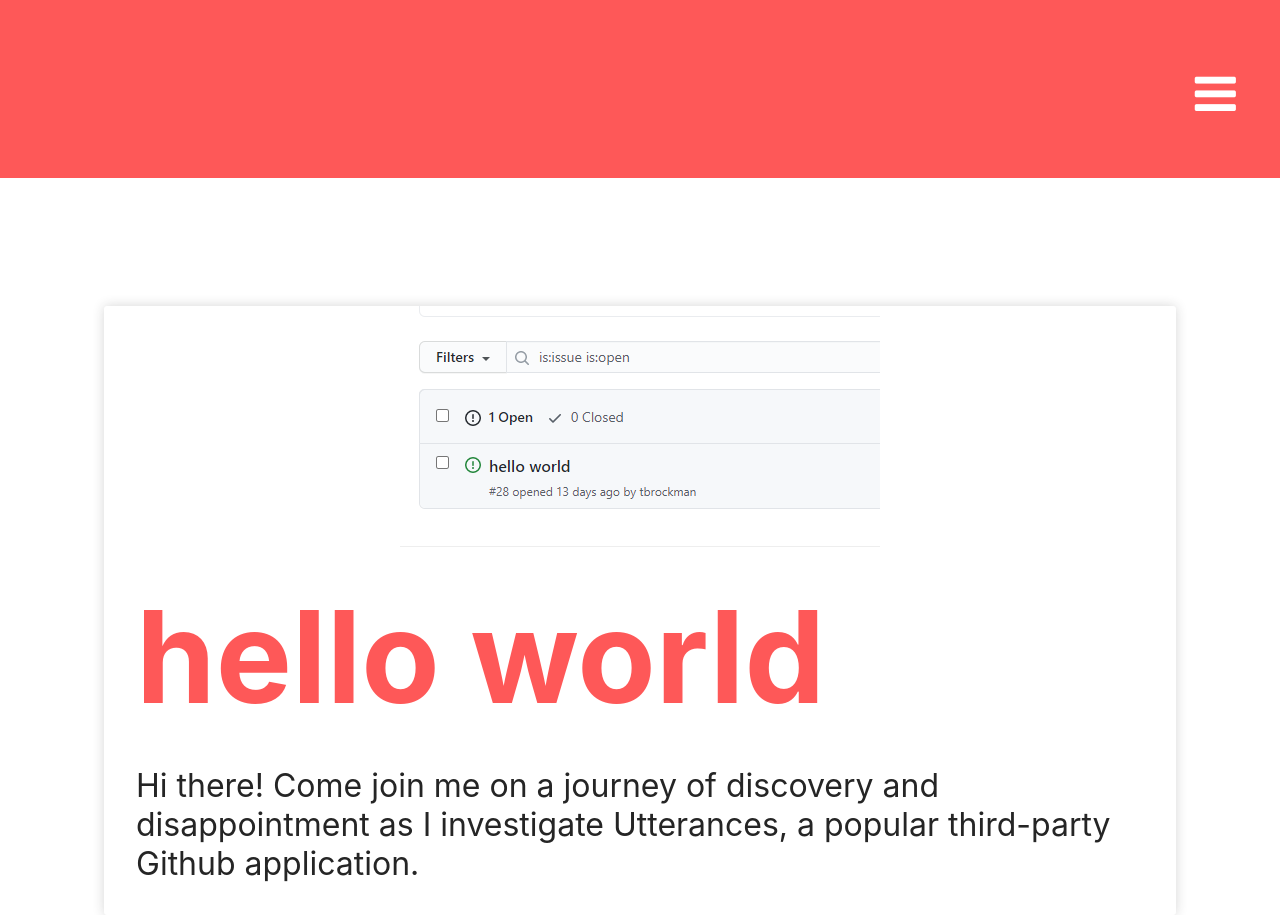
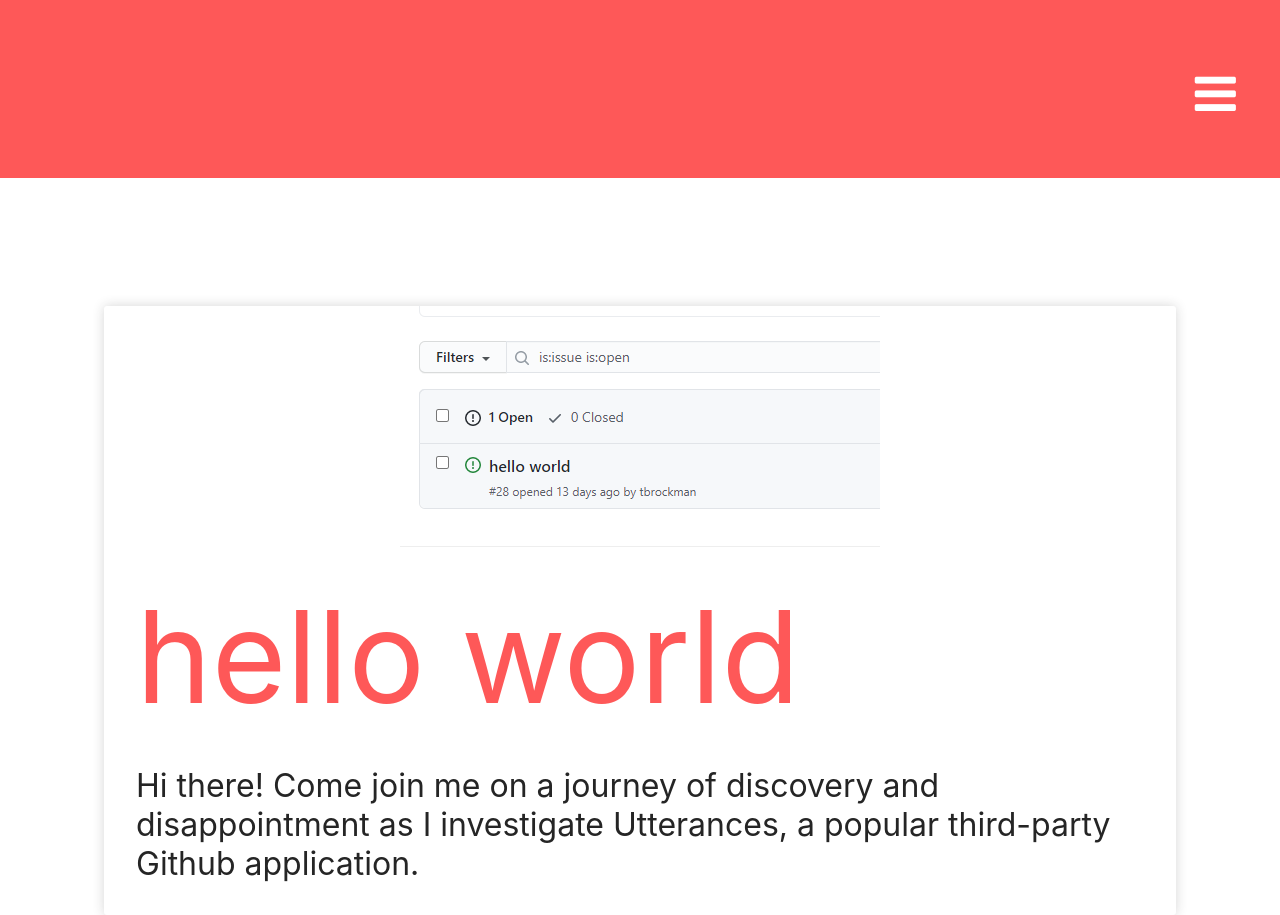
Before and after one commit to tbrockman/tbrockman.github.io, a Jekyll site: the page built from blog.html, in a window 1280 px wide. Built offline with Jekyll 4.4.1, drawn with Linux system fonts in a browser that asks for light colours.

Commit message:
More mobile changes.

```diff
--- a/_sass/blog.scss
+++ b/_sass/blog.scss
@@ -79,7 +79,6 @@ body {
 }
 
 .blog-post-title {
-    font-weight: bold;
     font-size: 2em;
     overflow-y: hidden;
     display: -webkit-box;
--- a/_sass/navbar.scss
+++ b/_sass/navbar.scss
@@ -47,6 +47,7 @@ $breakpoint-main: 1400px;
                 padding-right: 1rem;
                 font-size: 3rem;
                 font-weight: 450;
+                margin-top: 10px;
             }
         }
 
--- a/_sass/post.scss
+++ b/_sass/post.scss
@@ -6,6 +6,34 @@ $breakpoint-padding: 1200px;
 @media(max-width: $breakpoint-navbar) {
     .post-container {
         margin-top: 168px !important;
+
+        div {
+            h1 {
+                font-size: 12rem;
+            }
+        }
+
+        p {
+            font-size: 2rem !important;
+            line-height: 3rem !important;
+        }
+
+        .highlight {
+            font-size: 2rem;
+        }
+
+        ol {
+            li {
+                line-height: 3rem;
+                font-size: 2rem;
+            }
+        }
+
+        blockquote {
+            p {
+                overflow-wrap: break-word;
+            }
+        }
     }
 }
 
--- a/assets/js/navbar.js
+++ b/assets/js/navbar.js
@@ -7,13 +7,19 @@ class Navbar {
         this.navbar = document.getElementById("navbar")
         document.addEventListener("click", (e) => {
 
-            if (this.navbarHeader.contains(e.target) || (!this.navbarDrawer.contains(e.target))) {
+            if (this.navbarHeader.contains(e.target)) {
 
                 if (this.isOpened) {
                     this.closeDrawer()
                 }
                 else {
                     this.openDrawer()
+                }
+            }
+
+            else if (!this.navbarDrawer.contains(e.target)) {
+                if (this.isOpened) {
+                    this.closeDrawer()
                 }
             }
         })
```
